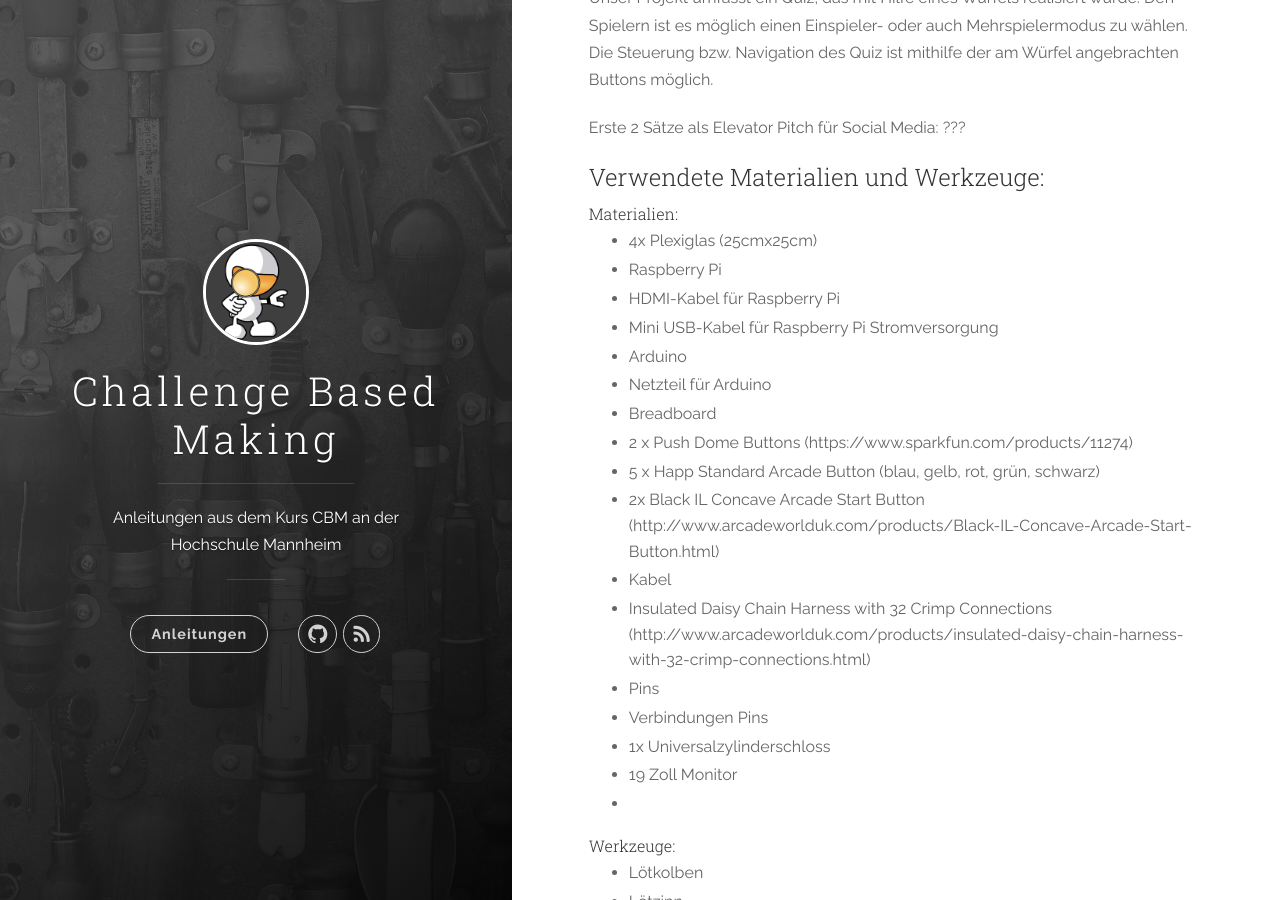
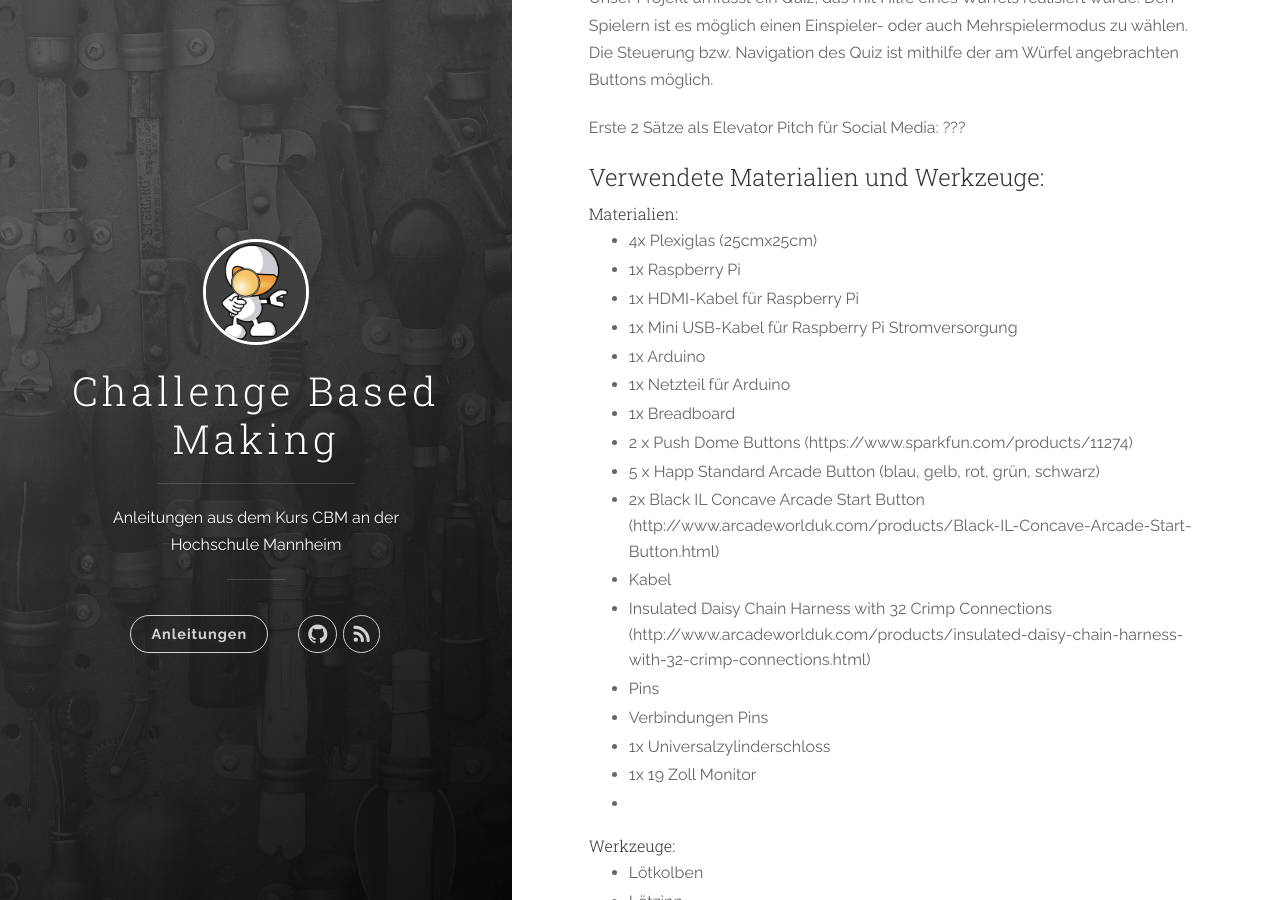
Before and after one commit to cbm-instructions/cbm-instructions.github.io, a Jekyll site: the page built from _posts/2016-06-13-twoandahalfwomen.markdown, in a window 1280 px wide and 900 px high, scrolled down 384 px. Built offline with Jekyll 4.4.1, drawn with Linux system fonts in a browser that asks for light colours; nearby versions of some CDN libraries.

Commit message:
Materialliste aktualisiert

```diff
--- a/_posts/2016-06-13-twoandahalfwomen.markdown
+++ b/_posts/2016-06-13-twoandahalfwomen.markdown
@@ -18,12 +18,12 @@ Erste 2 Sätze als Elevator Pitch für Social Media:
 
 ### Materialien:
   - 4x Plexiglas (25cmx25cm)
-  - Raspberry Pi
-  - HDMI-Kabel für Raspberry Pi
-  - Mini USB-Kabel für Raspberry Pi Stromversorgung
-  - Arduino
-  - Netzteil für Arduino
-  - Breadboard
+  - 1x Raspberry Pi
+  - 1x HDMI-Kabel für Raspberry Pi
+  - 1x Mini USB-Kabel für Raspberry Pi Stromversorgung
+  - 1x Arduino
+  - 1x Netzteil für Arduino
+  - 1x Breadboard
   - 2 x Push Dome Buttons (https://www.sparkfun.com/products/11274)
   - 5 x Happ Standard Arcade Button (blau, gelb, rot, grün, schwarz)
   - 2x Black IL Concave Arcade Start Button (http://www.arcadeworlduk.com/products/Black-IL-Concave-Arcade-Start-Button.html)
@@ -32,7 +32,7 @@ Erste 2 Sätze als Elevator Pitch für Social Media:
   - Pins
   - Verbindungen Pins
   - 1x Universalzylinderschloss
-  - 19 Zoll Monitor
+  - 1x 19 Zoll Monitor
   -
 
 ### Werkzeuge:
```
